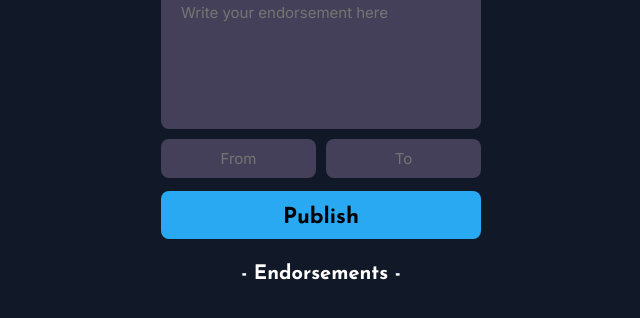
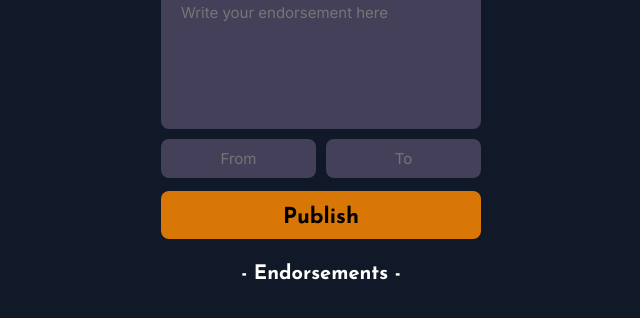
Before and after one commit to forbesfive/we-are-the-champions, a website built with Vite: page index.html in a window 1280 px wide. In both pictures the pointer is over the button "Publish". Shown: the part 208-526 px from the top of the page, without its empty margins (319-959 px from the left). Built offline with nearby package versions, Linux system fonts and the light colour scheme; no server answers.

Commit message:
Update index.css
Corrected hover on button and list item

```diff
--- a/index.css
+++ b/index.css
@@ -67,6 +67,11 @@ button {
     padding: 15px 0 10px;
 }
 
+button:hover {
+    background-color: #D97706;
+    cursor: pointer;
+}
+
 p {
     font-size: 20px;
     font-weight: bold;
@@ -105,6 +110,6 @@ ul li {
 }
 
 ul li:hover {
-    background-color: #28A9F1;
+    background-color: #FDE68A;
     cursor: pointer;
 }
```
